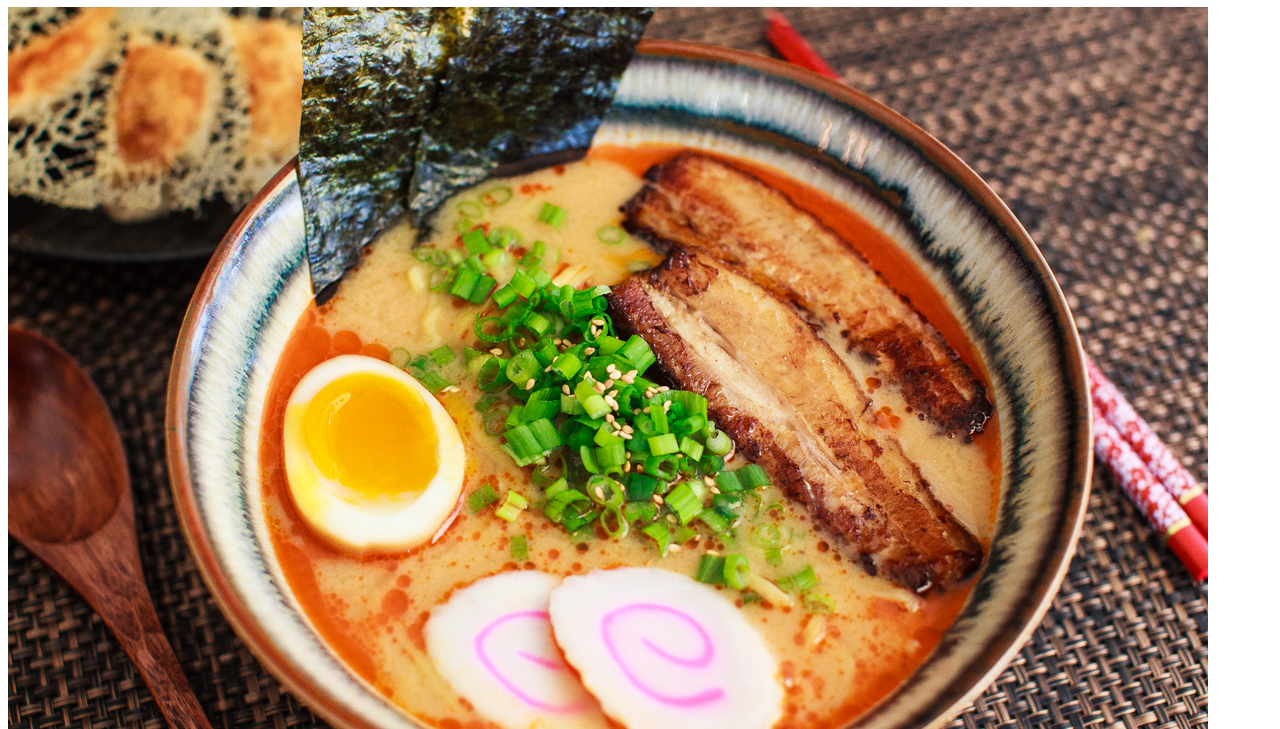
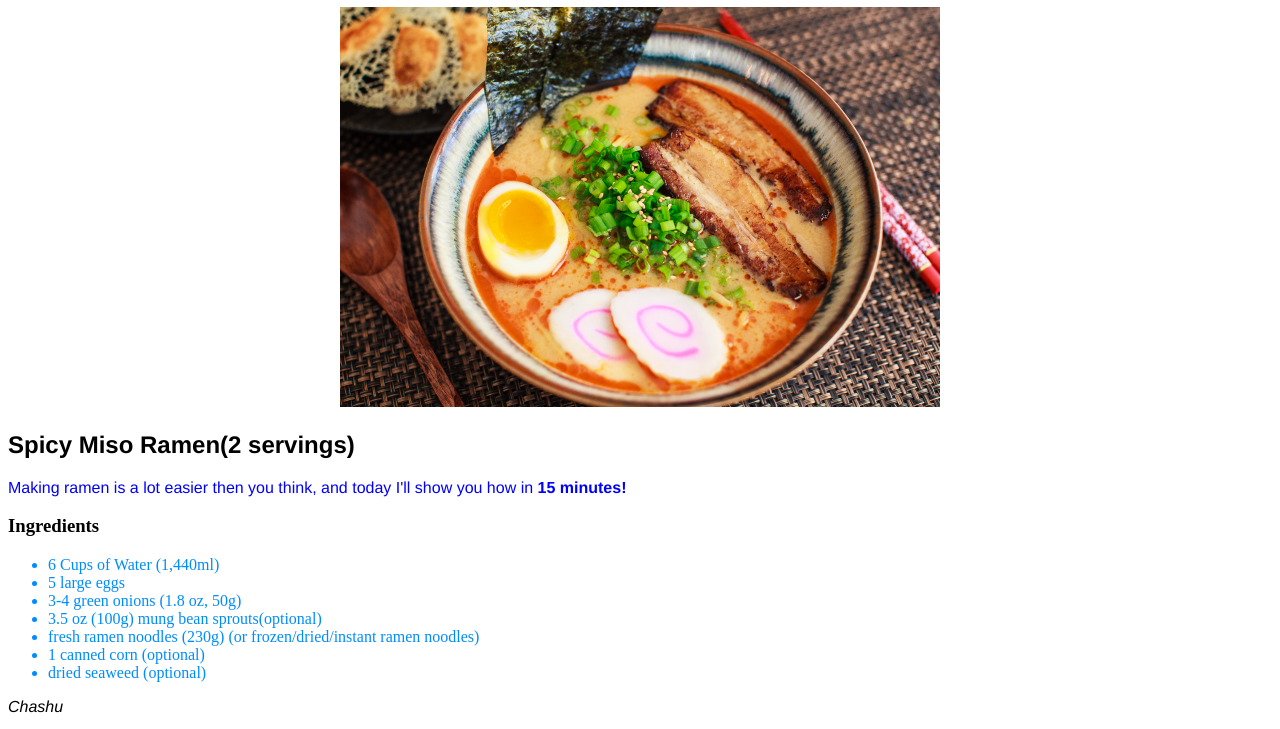
Before and after one commit to RubberJxmes/Odin-recipes, a plain HTML site: page recipes/spicy-miso-ramen.html in a window 1280 px wide. Shown: the part 73-802 px from the top of the page. Drawn offline with Linux system fonts and the light colour scheme.

Commit message:
added css style sheet to web page htmls

```diff
--- a/recipes/garlic.css
+++ b/recipes/garlic.css
@@ -0,0 +1,15 @@
+img {
+    height: auto;
+    width: 500px;
+    text-align: center;
+}
+
+p {
+    font-size: 25;
+    color: green;
+}
+
+li {
+    font-size: 20;
+    color: blueviolet;
+}
--- a/recipes/pizza.css
+++ b/recipes/pizza.css
@@ -0,0 +1,23 @@
+img {
+    height: auto;
+    width: 400px;
+}
+
+strong {
+    font-size: 28;
+    color: aqua;
+}
+
+p {
+    font-size: 25;
+    color: blue;
+}
+
+p, strong, li {
+    font-family: Arial, Helvetica, sans-serif;
+}
+
+li {
+    font-size: 22;
+    color: rgb(0, 255, 119);
+}
--- a/recipes/ramen.css
+++ b/recipes/ramen.css
@@ -0,0 +1,34 @@
+.miso {
+    height: auto;
+    width: 600px;
+}
+
+.recipe {
+text-align: center;
+
+}
+
+div, p {
+    font-family: 'Franklin Gothic Medium', 'Arial Narrow', Arial, sans-serif;
+    font-size: 24;
+}
+
+#text {
+    font-size: 20;
+    color: blue;
+}
+
+li {
+    font-size: 18;
+    color: rgb(0, 140, 255);
+
+}
+
+#mini-title {
+    font-size: 22;
+}
+
+p {
+    font-size: 26;
+
+}
--- a/recipes/sauce.css
+++ b/recipes/sauce.css
@@ -0,0 +1,23 @@
+img {
+    height: auto;
+    width: 300px;
+}
+
+strong {
+    font-size: 28;
+    color: rgb(255, 0, 0);
+}
+
+p {
+    font-size: 25;
+    color: rgb(145, 8, 8);
+}
+
+p, strong, li {
+    font-family: Arial, Helvetica, sans-serif;
+}
+
+li {
+    font-size: 22;
+    color: rgb(255, 76, 76);
+}
--- a/recipes/spicy-miso-ramen.html
+++ b/recipes/spicy-miso-ramen.html
@@ -2,15 +2,19 @@
 <html lang="en">
     <meta charset="UTF-8">
     <title>spicy miso ramen</title>
+    <link rel="stylesheet" href="ramen.css">
 </html>
 
 <body>
-    <h1>recipe</h1>
-    <img src="Instant_Pot_Miso_Ramen_Recipe_hori.jpg">
+   <div class="recipe"> <h1>Spicy Miso Ramen</h1>
+    <div style="text-align: center;">
+        <img class="miso" src="Instant_Pot_Miso_Ramen_Recipe_hori.jpg" alt="ramen">
+    </div>
+</div>
 
 
-    <h2>Spicy Miso Ramen(2 servings)</h2>
-    <p>Making ramen is a lot easier then you think, and today
+    <div><h2>Spicy Miso Ramen(2 servings)</h2></div>
+    <p id="text">Making ramen is a lot easier then you think, and today
         I'll show you how in <strong>15 minutes!</strong>
     </p>
 
@@ -24,8 +28,9 @@
         <li>  1 canned corn (optional)</li>
         <li>dried seaweed (optional)</li>
     </ul>
+
 <!--remember ul is unordered listing and ol is ordered listing-->
-<p><em>Chashu</em></p>
+<p id="mini-title"><em>Chashu</em></p>
 <!--em tag is emphasized text and strong is bold -->
 <ul>
     <li>6 oz (180g) thinly-sliced pork belly (or chicken)</li>
@@ -111,4 +116,5 @@
 <p><Strong>Enjoy!</Strong></p>
 
 
+
 </body>
```
Also changed, not shown: recipes/garlic-bread.html (+1 -0 lines), recipes/pizza.html (+1 -0 lines), recipes/sauce.html (+1 -0 lines).
